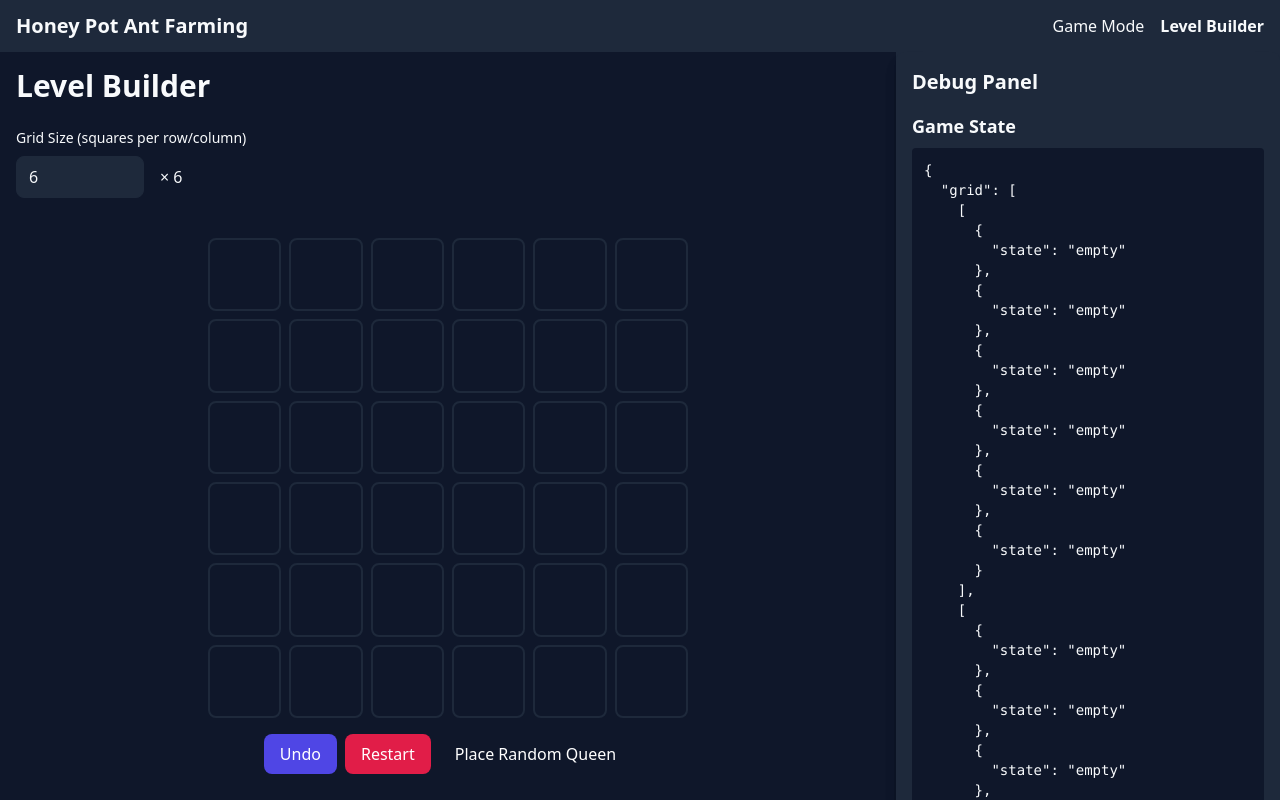
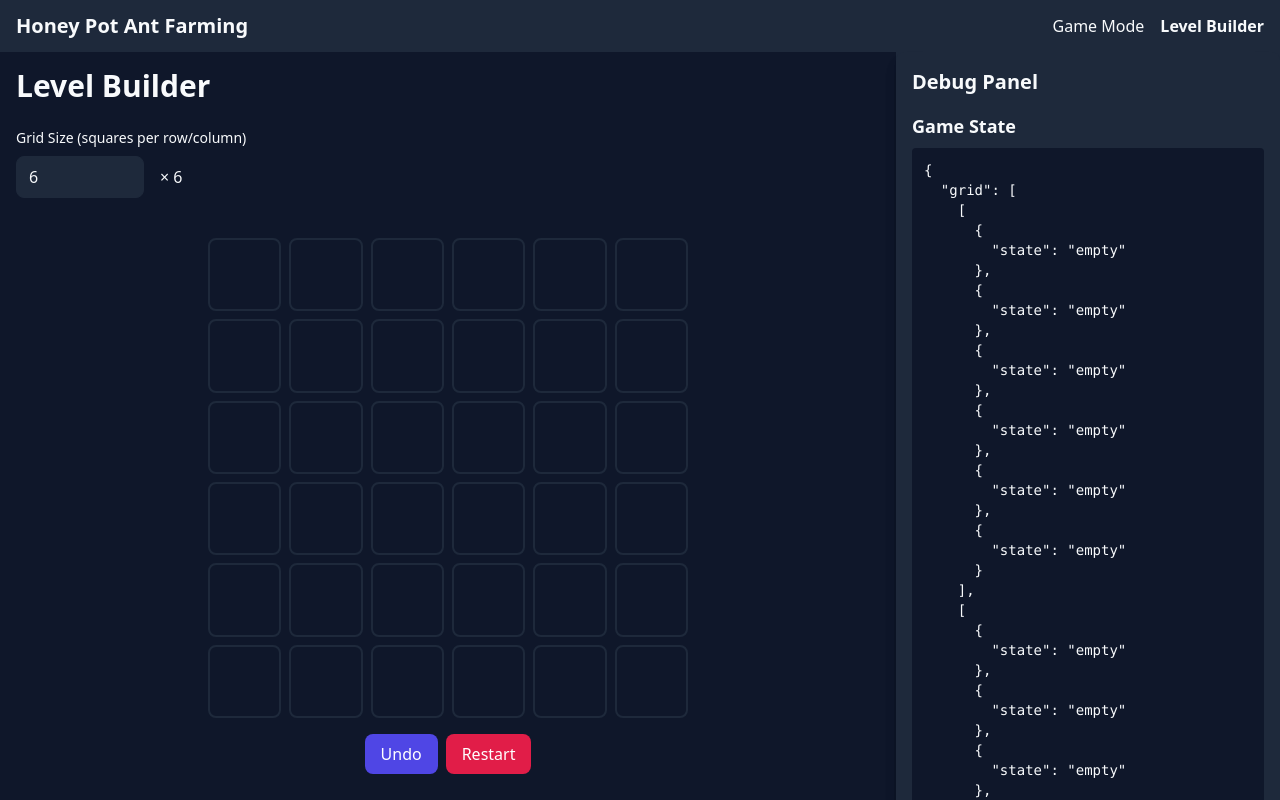
Before and after one commit to Crushford/Cassowary-Games, a Vue app: page /builder in a window 1280 px wide. Shown: the top 800 px of the page. Built offline with nearby package versions, Linux system fonts and the light colour scheme.

Commit message:
remove puzzle logic and move logic to store

```diff
--- a/src/components/GameGrid.vue
+++ b/src/components/GameGrid.vue
@@ -26,12 +26,6 @@
       >
         Restart
       </button>
-      <button
-        class="rounded-lg bg-accent px-4 py-2 text-white hover:bg-accent-hover"
-        @click="handlePlaceRandomQueen"
-      >
-        Place Random Queen
-      </button>
     </div>
   </div>
 </template>
@@ -59,10 +53,6 @@ defineEmits<{
   (e: 'restart'): void;
 }>();
 
-const handlePlaceRandomQueen = () => {
-  gameStore.placeRandomQueen();
-};
-
 defineOptions({
   name: 'GameGrid',
 });
--- a/src/utils/puzzleLogic.ts
+++ /dev/null
@@ -1,175 +0,0 @@
-import type { GridSquare } from '../components/GameGrid.vue';
-
-export interface PuzzleState {
-  grid: GridSquare[];
-  queens: number[];
-  gridSize: number;
-}
-
-export interface PuzzleUpdateResult {
-  success: boolean;
-  state?: PuzzleState;
-  error?: string;
-}
-
-export function getAttackedSquares(index: number, gridSize: number): number[] {
-  const row = Math.floor(index / gridSize);
-  const col = index % gridSize;
-  const attackedSquares: number[] = [];
-
-  // Add all squares in the same row
-  for (let c = 0; c < gridSize; c++) {
-    if (c !== col) {
-      attackedSquares.push(row * gridSize + c);
-    }
-  }
-
-  // Add all squares in the same column
-  for (let r = 0; r < gridSize; r++) {
-    if (r !== row) {
-      attackedSquares.push(r * gridSize + col);
-    }
-  }
-
-  // Add all squares in the diagonals
-  // Diagonal going up-right
-  for (let r = row - 1, c = col + 1; r >= 0 && c < gridSize; r--, c++) {
-    attackedSquares.push(r * gridSize + c);
-  }
-  // Diagonal going down-right
-  for (let r = row + 1, c = col + 1; r < gridSize && c < gridSize; r++, c++) {
-    attackedSquares.push(r * gridSize + c);
-  }
-  // Diagonal going down-left
-  for (let r = row + 1, c = col - 1; r < gridSize && c >= 0; r++, c--) {
-    attackedSquares.push(r * gridSize + c);
-  }
-  // Diagonal going up-left
-  for (let r = row - 1, c = col - 1; r >= 0 && c >= 0; r--, c--) {
-    attackedSquares.push(r * gridSize + c);
-  }
-
-  return attackedSquares;
-}
-
-export function isUnderAttack(index: number, state: PuzzleState): boolean {
-  for (const queenIndex of state.queens) {
-    const attackedSquares = getAttackedSquares(queenIndex, state.gridSize);
-    if (attackedSquares.includes(index)) {
-      return true;
-    }
-  }
-  return false;
-}
-
-export function wouldBlockLastPosition(index: number, state: PuzzleState): boolean {
-  const row = Math.floor(index / state.gridSize);
-  const col = index % state.gridSize;
-
-  // Check row
-  let availableInRow = 0;
-  for (let c = 0; c < state.gridSize; c++) {
-    const squareIndex = row * state.gridSize + c;
-    if (state.grid[squareIndex].state === 'empty' && !isUnderAttack(squareIndex, state)) {
-      availableInRow++;
-    }
-  }
-
-  // Check column
-  let availableInColumn = 0;
-  for (let r = 0; r < state.gridSize; r++) {
-    const squareIndex = r * state.gridSize + col;
-    if (state.grid[squareIndex].state === 'empty' && !isUnderAttack(squareIndex, state)) {
-      availableInColumn++;
-    }
-  }
-
-  // If this is the last available position in either row or column, it would block
-  return availableInRow <= 1 || availableInColumn <= 1;
-}
-
-export function updateAttackedPositions(state: PuzzleState): PuzzleState {
-  const newState = {
-    ...state,
-    grid: [...state.grid],
-  };
-
-  // Reset all flags
-  for (let i = 0; i < newState.grid.length; i++) {
-    if (newState.grid[i].state === 'flag') {
-      newState.grid[i] = { state: 'empty' };
-    }
-  }
-
-  // Mark all attacked positions
-  for (let i = 0; i < newState.grid.length; i++) {
-    if (newState.grid[i].state === 'empty' && isUnderAttack(i, newState)) {
-      newState.grid[i] = { state: 'flag' };
-    }
-  }
-
-  return newState;
-}
-
-export function placeNextQueen(state: PuzzleState): PuzzleUpdateResult {
-  if (state.queens.length === 0) {
-    // Place first queen randomly
-    const randomIndex = Math.floor(Math.random() * (state.gridSize * state.gridSize));
-    const newState = {
-      ...state,
-      queens: [...state.queens, randomIndex],
-      grid: [...state.grid],
-    };
-    newState.grid[randomIndex] = { state: 'queen' };
-    return { success: true, state: updateAttackedPositions(newState) };
-  }
-
-  // Try to find a valid position for the next queen
-  let bestPosition = -1;
-  let maxAttackedSquares = -1;
-
-  // Try each empty position
-  for (let i = 0; i < state.grid.length; i++) {
-    if (
-      state.grid[i].state === 'empty' &&
-      !isUnderAttack(i, state) &&
-      !wouldBlockLastPosition(i, state)
-    ) {
-      // Count how many new squares would be attacked from this position
-      const attackedSquares = getAttackedSquares(i, state.gridSize);
-      const newAttackedSquares = attackedSquares.filter(
-        (move) => state.grid[move].state === 'empty'
-      ).length;
-
-      if (newAttackedSquares > maxAttackedSquares) {
-        maxAttackedSquares = newAttackedSquares;
-        bestPosition = i;
-      }
-    }
-  }
-
-  if (bestPosition === -1) {
-    return {
-      success: false,
-      error: 'No valid positions available for placing the next queen',
-    };
-  }
-
-  const newState = {
-    ...state,
-    queens: [...state.queens, bestPosition],
-    grid: [...state.grid],
-  };
-  newState.grid[bestPosition] = { state: 'queen' };
-  return { success: true, state: updateAttackedPositions(newState) };
-}
-
-export function initializePuzzleState(gridSize: number): PuzzleState {
-  return {
-    grid: Array(gridSize * gridSize)
-      .fill(null)
-      .map(() => ({ state: 'empty' })),
-    queens: [],
-    gridSize,
-  };
-}
--- a/src/views/LevelBuilder.vue
+++ b/src/views/LevelBuilder.vue
@@ -14,15 +14,15 @@
             min="4"
             max="8"
             class="w-32 rounded-lg border border-surface bg-surface px-3 py-2 text-text"
+            @change="handleGridSizeChange"
           />
           <span class="text-text">× {{ gridSize }}</span>
         </div>
       </div>
 
       <GameGrid
-        :grid="puzzleState.grid"
+        :grid="gameStore.grid"
         :grid-size="gridSize"
-        @square-click="handleSquareClick"
         @undo="handleUndo"
         @restart="handleRestart"
       />
@@ -34,7 +34,7 @@
       <div class="mt-6 flex justify-center gap-4">
         <button
           class="rounded-lg bg-accent px-4 py-2 text-white hover:bg-accent-hover"
-          @click="handlePlaceNextQueen"
+          @click="handlePlaceRandomQueen"
         >
           Place Next Queen
         </button>
@@ -44,95 +44,37 @@
 </template>
 
 <script setup lang="ts">
-import { ref, computed, watch } from 'vue';
+import { ref, computed } from 'vue';
 import GameGrid from '../components/GameGrid.vue';
-import type { GridSquare } from '../components/GameGrid.vue';
-import {
-  type PuzzleState,
-  initializePuzzleState,
-  placeNextQueen,
-  updateAttackedPositions,
-  wouldBlockLastPosition,
-} from '../utils/puzzleLogic';
+import { useGameStore } from '../stores/gameStore';
 
-const gridSize = ref(6);
-const puzzleState = ref<PuzzleState>(initializePuzzleState(gridSize.value));
-const stateHistory = ref<PuzzleState[]>([]);
+const gameStore = useGameStore();
+const gridSize = ref(gameStore.gridSize);
 const errorMessage = ref<string | null>(null);
 
-// Initialize grid
-const initializeGrid = () => {
-  puzzleState.value = initializePuzzleState(gridSize.value);
-  stateHistory.value = [];
-  errorMessage.value = null;
-};
-
-// Watch for grid size changes
-watch(gridSize, () => {
-  initializeGrid();
-});
-
-// Handle square click
-const handleSquareClick = (index: number) => {
-  const currentState = puzzleState.value.grid[index].state;
-  let newState: GridSquare['state'] = 'empty';
-
-  if (currentState === 'empty') {
-    newState = 'flag';
-  } else if (currentState === 'flag') {
-    // Check if placing a queen here would block the last available position
-    if (wouldBlockLastPosition(index, puzzleState.value)) {
-      errorMessage.value =
-        'Cannot place queen here as it would block the last available position in a row or column';
-      return;
-    }
-    newState = 'queen';
-  }
-
-  errorMessage.value = null;
-
-  // Store current state in history before making any changes
-  stateHistory.value.push({ ...puzzleState.value });
-
-  // Update the clicked square
-  puzzleState.value.grid[index].state = newState;
-
-  // If placing a queen, update the queens array and attacked positions
-  if (newState === 'queen') {
-    puzzleState.value.queens.push(index);
-    puzzleState.value = updateAttackedPositions(puzzleState.value);
-  }
+// Handle grid size changes
+const handleGridSizeChange = () => {
+  gameStore.setGridSize(gridSize.value);
 };
 
 // Handle undo
 const handleUndo = () => {
-  if (stateHistory.value.length > 0) {
-    // Restore the previous state
-    puzzleState.value = stateHistory.value.pop()!;
-  }
+  gameStore.handleUndo();
   errorMessage.value = null;
 };
 
 // Handle restart
 const handleRestart = () => {
-  initializeGrid();
+  gameStore.handleRestart();
+  errorMessage.value = null;
 };
 
-// Handle place next queen
-const handlePlaceNextQueen = () => {
-  const result = placeNextQueen(puzzleState.value);
-  if (result.success && result.state) {
-    // Store current state in history before updating
-    stateHistory.value.push({ ...puzzleState.value });
-
-    // Update to the new state
-    puzzleState.value = result.state;
-    errorMessage.value = null;
-  } else {
-    errorMessage.value = result.error || 'Failed to place next queen';
+// Handle place random queen
+const handlePlaceRandomQueen = () => {
+  const success = gameStore.placeRandomQueen();
+  if (!success) {
+    errorMessage.value = 'No valid moves available';
   }
+  errorMessage.value = null;
 };
-
-// Initialize grid when component is mounted
-initializeGrid();
 </script>
```
